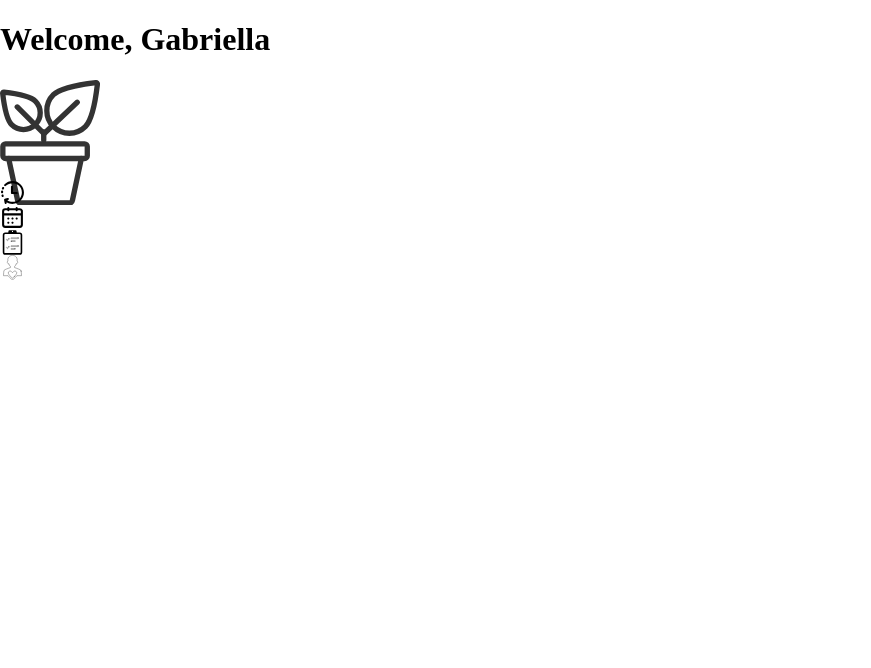
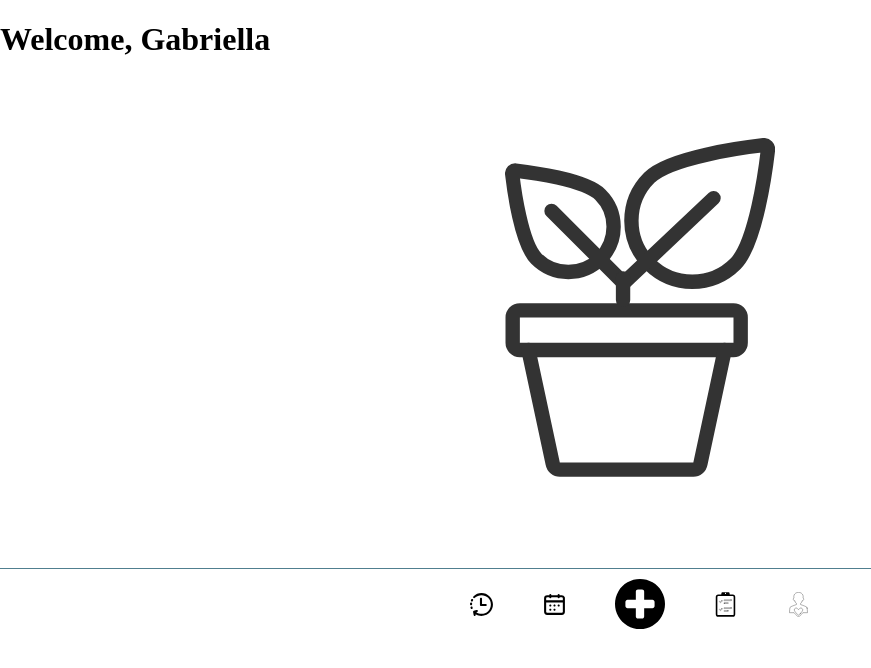
Before and after one commit to grumpyasian/angular-selfcare-app, an Angular app: page / in a window 1280 px wide. Shown: the top 668 px of the page, without its empty margins (0-871 px from the left). Built offline with nearby package versions, Linux system fonts and the light colour scheme.

Commit message:
More design

```diff
--- a/src/app/app.component.html
+++ b/src/app/app.component.html
@@ -1,5 +1,8 @@
+<div class="user-title">
   <h1>Welcome, Gabriella</h1>
+</div>
 
+<div class="menu-container">
   <div id="plant-svg">
     <svg xmlns="http://www.w3.org/2000/svg" viewBox="0 0 37.6 47.18">
       <defs>
@@ -29,9 +32,13 @@
       </g>
     </svg>
   </div>
+</div>
+
+<!-- <div class="arrow-button">
+  <svg enable-background="new 0 0 32 32"  id="Слой_1" version="1.1" viewBox="0 0 32 32"  xml:space="preserve" xmlns="http://www.w3.org/2000/svg" xmlns:xlink="http://www.w3.org/1999/xlink"><path d="M16.714,11.297c-0.389-0.389-1.039-0.389-1.429,0l-8.999,8.976  c-0.394,0.394-0.394,1.033,0,1.426c0.394,0.394,1.034,0.394,1.428,0L16,13.436l8.285,8.264c0.395,0.394,1.034,0.394,1.429,0  c0.394-0.394,0.394-1.033,0-1.426L16.714,11.297z" fill="#121313" id="Expand_Less"/><g/><g/><g/><g/><g/><g/></svg>
+</div> -->
 
 <div class="nav-bar">
-
   <div class="nav-icon">
     <svg viewBox="0 0 512 512" fill="none" xmlns="http://www.w3.org/2000/svg">
       <path
@@ -70,6 +77,24 @@
     </svg>
   </div>
 
+  <div class="nav-icon" id="plus-button">
+    <svg version="1.1" id="Capa_1" xmlns="http://www.w3.org/2000/svg" xmlns:xlink="http://www.w3.org/1999/xlink" x="0px"
+      y="0px" viewBox="0 0 438.533 438.533"
+      style="enable-background:new 0 0 438.533 438.533;" xml:space="preserve">
+      <path d="M409.133,109.203c-19.608-33.592-46.205-60.189-79.798-79.796C295.736,9.801,259.058,0,219.273,0
+		c-39.781,0-76.47,9.801-110.063,29.407c-33.595,19.604-60.192,46.201-79.8,79.796C9.801,142.8,0,179.489,0,219.267
+		c0,39.78,9.804,76.463,29.407,110.062c19.607,33.592,46.204,60.189,79.799,79.798c33.597,19.605,70.283,29.407,110.063,29.407
+		s76.47-9.802,110.065-29.407c33.593-19.602,60.189-46.206,79.795-79.798c19.603-33.596,29.403-70.284,29.403-110.062
+		C438.533,179.485,428.732,142.795,409.133,109.203z M347.179,237.539c0,4.948-1.811,9.236-5.428,12.847
+		c-3.62,3.614-7.901,5.428-12.847,5.428h-73.091v73.084c0,4.948-1.813,9.232-5.428,12.854c-3.613,3.613-7.897,5.421-12.847,5.421
+		h-36.543c-4.948,0-9.231-1.808-12.847-5.421c-3.617-3.621-5.426-7.905-5.426-12.854v-73.084h-73.089
+		c-4.948,0-9.229-1.813-12.847-5.428c-3.616-3.61-5.424-7.898-5.424-12.847v-36.547c0-4.948,1.809-9.231,5.424-12.847
+		c3.617-3.617,7.898-5.426,12.847-5.426h73.092v-73.089c0-4.949,1.809-9.229,5.426-12.847c3.616-3.616,7.898-5.424,12.847-5.424
+		h36.547c4.948,0,9.233,1.809,12.847,5.424c3.614,3.617,5.428,7.898,5.428,12.847v73.089h73.084c4.948,0,9.232,1.809,12.847,5.426
+		c3.617,3.615,5.428,7.898,5.428,12.847V237.539z" />
+    </svg>
+
+  </div>
   <div class="nav-icon">
     <svg id="Layer_1" data-name="Layer 1" xmlns="http://www.w3.org/2000/svg" viewBox="0 0 128 128">
       <path class="cls-1"
--- a/src/app/app.component.scss
+++ b/src/app/app.component.scss
@@ -1,11 +1,38 @@
+.menu-container, .nav-bar{ // .arrow-button
+    display: flex;
+    justify-content: center;
+    align-items: center;
+    margin-top: 5em;
+}
 
+// .arrow-button {
+//     width: 25px;
+//     height: 25px;
+//     margin-left: 46.5%;
+//     margin-bottom: 0;
+// }
+
+.menu-container {
+}
+
+.nav-bar {
+    border-top: 1px solid #507F8F;
+    padding-top: 10px;
+}
 
 #plant-svg {
-    width: 100px;
-    height: 100px;
+    width: 270px;
+    height: 270px;
+    margin-bottom: 5em;
 }
 
 .nav-icon {
     width: 25px;
     height: 25px;
+    margin: 0 1.5em 0 1.5em;
 }
+
+#plus-button {
+    width: 50px;
+    height: 50px;
+}
```
Lines whose indentation alone changed are shown as unchanged.
